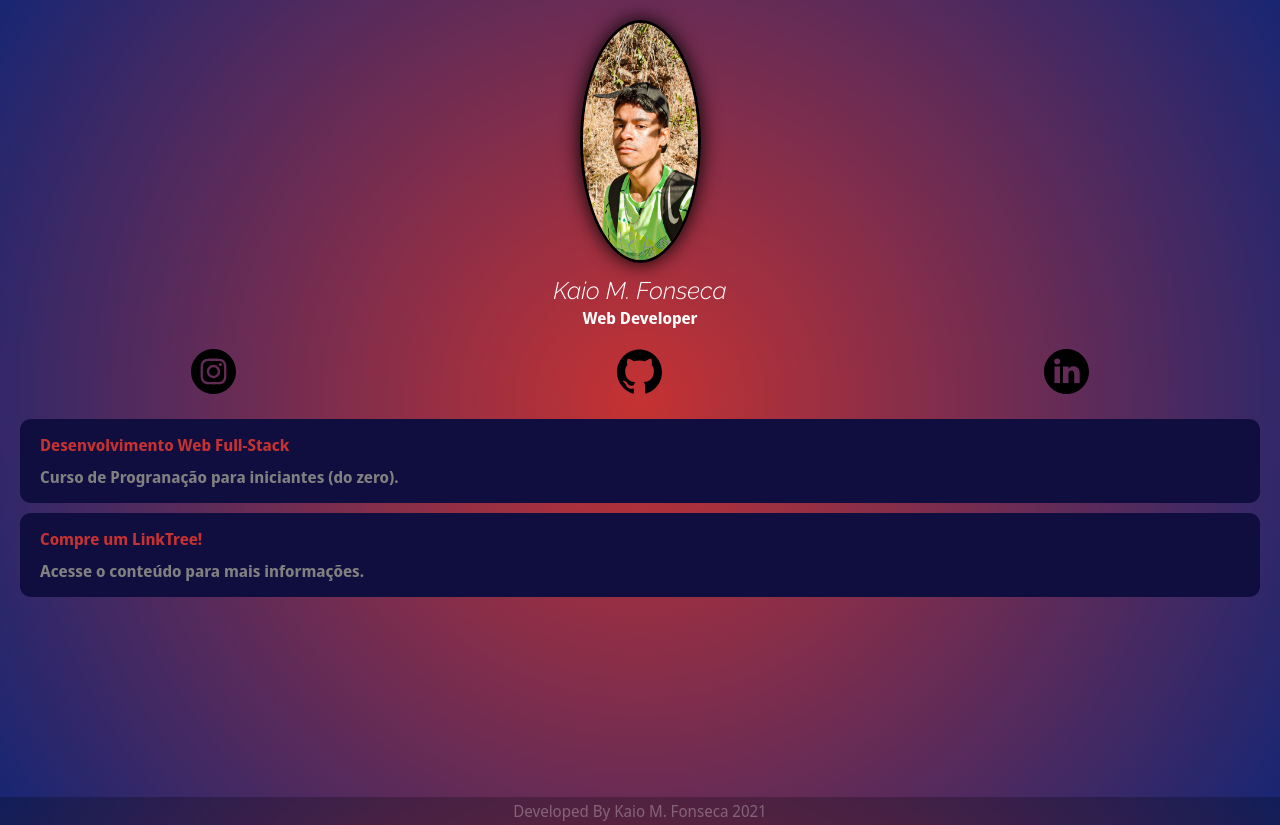
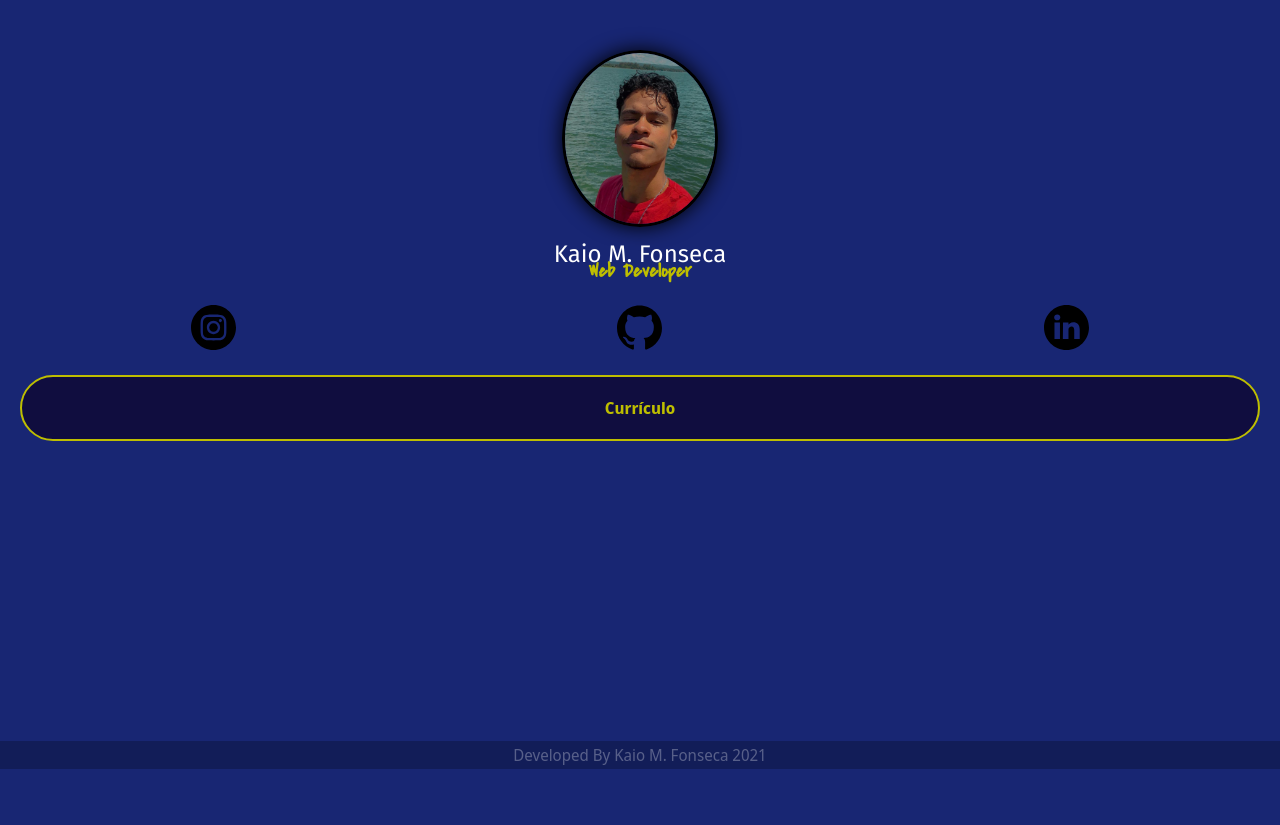
Before and after one commit to kaiofsca/kaiofsca.github.io, a plain HTML site: page index.html in a window 1280 px wide. Drawn offline with Linux system fonts and the light colour scheme.

Commit message:
SegundaVersão
Essa é uma atualização com as as habilidades novas que aprendi com css

```diff
--- a/css/style.css
+++ b/css/style.css
@@ -10,27 +10,29 @@ html, body {
 body {
     font-family: 'Noto Sans Display', sans-serif;
     color: white;
-    background: rgb(197,50,50);
-    background: radial-gradient(circle, rgba(197,50,50,1) 0%, rgba(24,38,115,1) 100%);
+    background: #182673;
 }
 
 .avatar {
-    width: 115px;
+    width: 150px;
     border-radius: 100%;
     border: 3px solid black;
     box-shadow: 0 0 20px black;
+    margin-top: 30px;
 }
 
 h1 {
-    font-family: 'Raleway', sans-serif;
+    font-family: 'Fira Sans', sans-serif;
     font-weight: 100;
     font-size: 24px;
-    margin-bottom: 2px;
+    margin-bottom: -10px;
     margin-top: 8px;
 }
 
 h2 {
-    font-size: 16px;
+    font-family: 'Covered By Your Grace', cursive;
+    font-size: 20px;
+    color: #bebe00;
 }
 
 .profile {
@@ -51,31 +53,34 @@ h2 {
 
 .links-list {
     list-style: none;
+    text-align: center;
 }
 
 .links-list li {
     margin: 10px 20px;
 }
 
-.links-list a {
+.links-list li a {
     background-color: #100d3f;
-    padding: 15px 20px;
+    padding: 20px 20px;
     font-weight: bold;
     display: block;
-    border-radius: 11px;
+    border-radius: 50px;
     text-decoration: none;
-    color: rgb(197,50,50);
+    color: #bebe00;
+    border: 2px solid #bebe00;
 }
 
-.links-list li a span {
-    color: gray;
-    display: block;
-    margin-top: 10px;
+.links-list li a:hover {
+    background-color: #bebe00;
+    color: #182673;
 }
+
+
 
 .footer {
     text-align: center;
-    margin-top: 200px;
+    margin-top: 300px;
     color: rgba(255, 255, 255, 0.295);
     background-color: rgba(0, 0, 0, 0.24);
     padding: 3px 0;
--- a/index.html
+++ b/index.html
@@ -6,6 +6,9 @@
     <meta name="viewport" content="width=device-width, initial-scale=1.0">
     <title>Linktree</title>
     <link href="https://fonts.googleapis.com/css2?family=Noto+Sans+Display:wght@300&family=Raleway:ital,wght@1,300&display=swap" rel="stylesheet">
+    <link rel="preconnect" href="https://fonts.googleapis.com">
+    <link rel="preconnect" href="https://fonts.gstatic.com" crossorigin>
+    <link href="https://fonts.googleapis.com/css2?family=Covered+By+Your+Grace&family=Fira+Sans&display=swap" rel="stylesheet">
     <link rel="stylesheet" href="css/style.css">
      <!-- Global site tag (gtag.js) - Google Analytics -->
     <script async src="https://www.googletagmanager.com/gtag/js?id=G-75V4VRYKWR"></script>
@@ -19,7 +22,7 @@
 </head>
 <body>
     <div class="profile">
-        <img src="imagens/fotogithub.jpg" alt="Kaio" class="avatar">
+        <img src="imagens/perfil1.jpg" alt="Kaio" class="avatar">
         <h1> Kaio M. Fonseca </h1>
         <h2> Web Developer </h2>
     </div>
@@ -43,14 +46,7 @@
     <ul class="links-list">
         <li>
             <a href="">
-                 Desenvolvimento Web Full-Stack
-                <span> Curso de Progranação para iniciantes (do zero). </span>
-            </a>
-        </li>
-        <li>
-            <a href="linktree.html">
-                 Compre um LinkTree!
-                <span> Acesse o conteúdo para mais informações. </span>
+                 Currículo
             </a>
         </li>
     </ul>
```
Also changed, not shown: imagens/perfil1.jpg (added).
